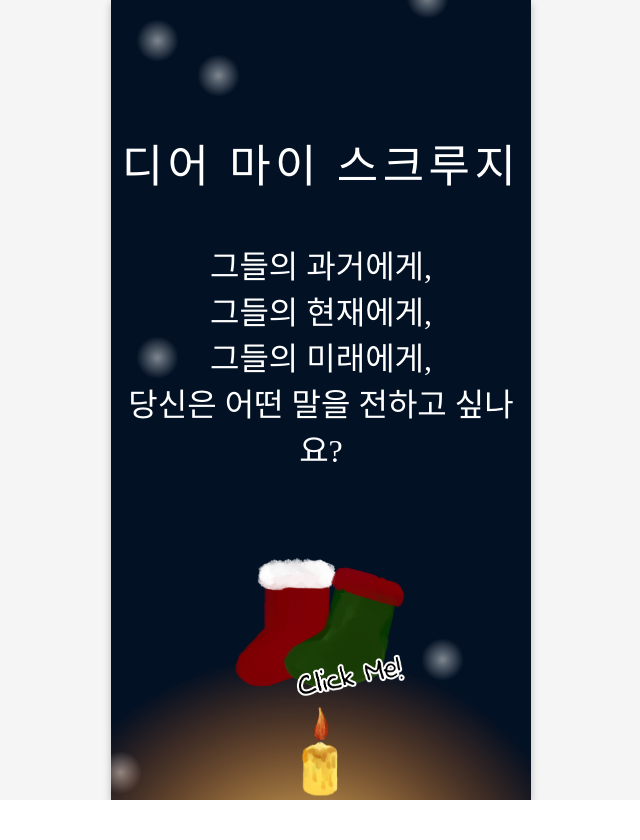
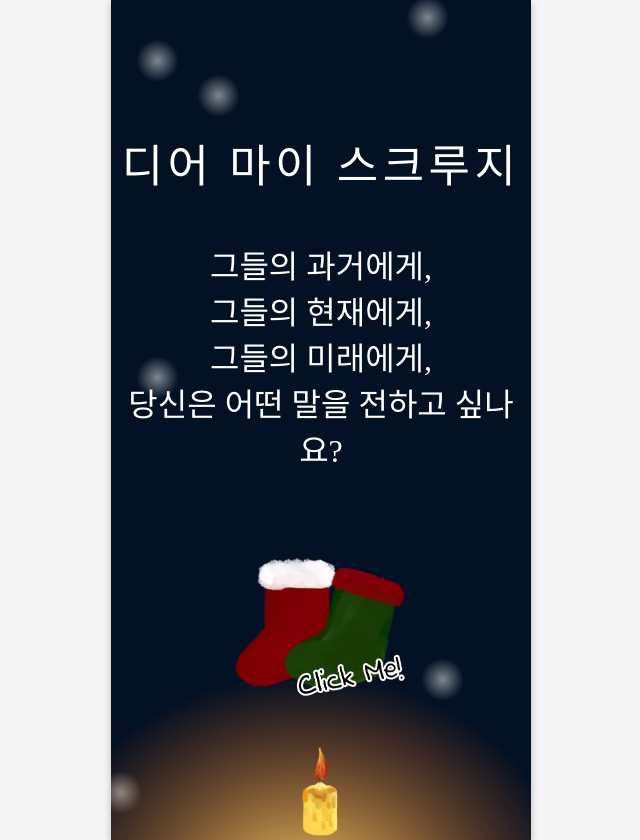
Before and after one commit to Dear-My-Scrooge/Dear-My-Scrooge-Front, a React (Vite) app: page /about in a window 1280 px wide. Shown: the whole page, without its empty margins (319-959 px from the left). Before the commit the page ends 800 px from the top, so only its background shows below. Built offline with nearby package versions, Linux system fonts and the light colour scheme; a web font is replaced by a local one.

Commit message:
:lipstick: Style: 촛불 하단 고정

```diff
--- a/src/pages/about/About.jsx
+++ b/src/pages/about/About.jsx
@@ -25,9 +25,8 @@ function About() {
             alt="클릭 아이콘"
           />
         </S.AboutContentWrapper>
-        <S.CandleWrapper>
-          <Candle />
-        </S.CandleWrapper>
+
+        <Candle />
 
         {isModalOpen && (
           <>
--- a/src/pages/nickname/Nickname.jsx
+++ b/src/pages/nickname/Nickname.jsx
@@ -39,9 +39,8 @@ function Nickname() {
             <S.SendButton type="submit">보내기</S.SendButton>
           </S.NicknameForm>
         </S.NicknameContentWrapper>
-        <S.CandleWrapper>
-          <Candle />
-        </S.CandleWrapper>
+
+        <Candle />
       </S.NicknameWrapper>
     </>
   );
```
